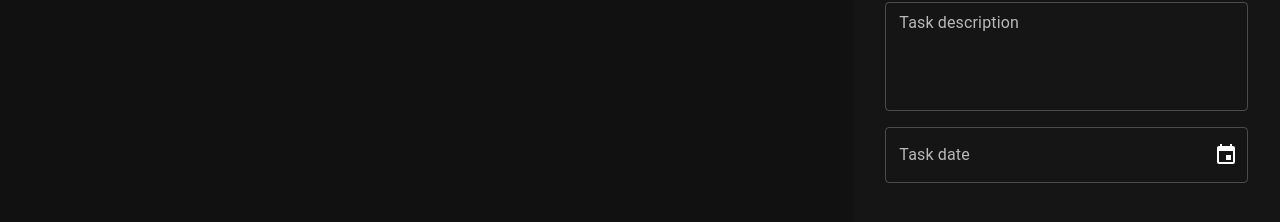
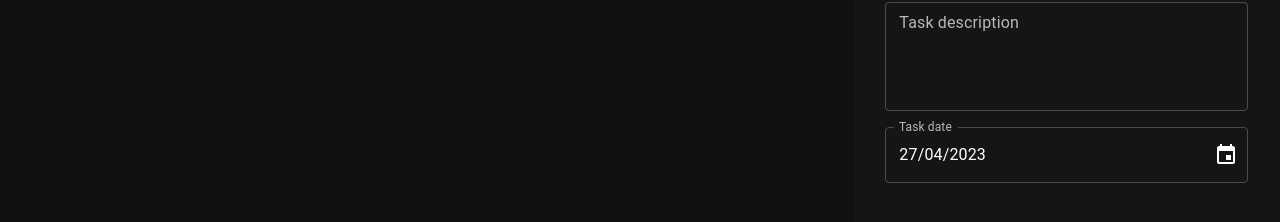
Before and after one commit to MajkelBuszy/taskapp-web, a React (Create React App) app: page / in a window 1280 px wide. Shown: the part 444-666 px from the top of the page. Built offline with nearby package versions, Linux system fonts and the light colour scheme.

Commit message:
Merge branch 'main' into sidebar_profile
# Conflicts:
#	package-lock.json
#	package.json

```diff
--- a/src/components/createTaskForm/taskDateField.tsx
+++ b/src/components/createTaskForm/taskDateField.tsx
@@ -1,10 +1,12 @@
-import React, { FC, ReactElement, useState } from 'react';
+import React, { FC, ReactElement } from 'react';
 import { LocalizationProvider } from '@mui/x-date-pickers/LocalizationProvider';
 import { AdapterDateFns } from '@mui/x-date-pickers/AdapterDateFns';
 import { DesktopDatePicker } from '@mui/x-date-pickers/DesktopDatePicker';
 
-export const TaskDateField: FC = (): ReactElement => {
-    const [date, setDate] = useState<Date | null>(null);
+import { IDateField } from '../../interfaces/taskForm';
+
+export const TaskDateField: FC<IDateField> = (props): ReactElement => {
+    const { value = new Date(), onChange = (e) => e, disabled = false } = props;
 
     return (
         <>
@@ -12,12 +14,11 @@ export const TaskDateField: FC = (): ReactElement => {
                 dateAdapter={AdapterDateFns}
             >
                 <DesktopDatePicker
-                    value={date}
-                    onChange={(newDate) => {
-                        setDate(newDate);
-                    }}
+                    value={value}
+                    onChange={onChange}
                     format='dd/MM/yyyy'
                     label='Task date'
+                    disabled={disabled}
                 />
             </LocalizationProvider>
         </>
--- a/src/interfaces/taskForm.ts
+++ b/src/interfaces/taskForm.ts
@@ -7,3 +7,8 @@ export interface ITaskFieldDisabled {
 export interface ITextField extends ITaskFieldDisabled {
     onChange?: (e: React.ChangeEvent<HTMLTextAreaElement | HTMLInputElement>) => void
 }
+
+export interface IDateField extends ITaskFieldDisabled {
+    onChange?: (date: Date | null) => void;
+    value?: Date | null;
+}
```
Also changed, not shown: src/components/createTaskForm/selectField.tsx (added, +8 -0 lines).
